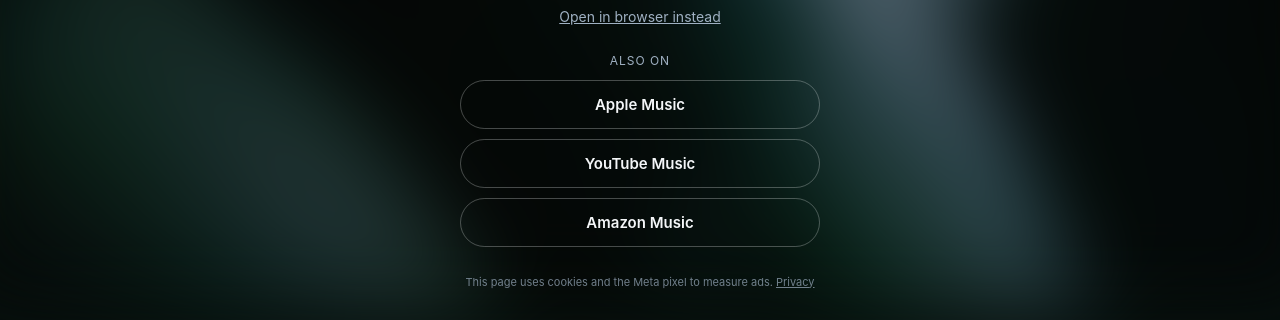
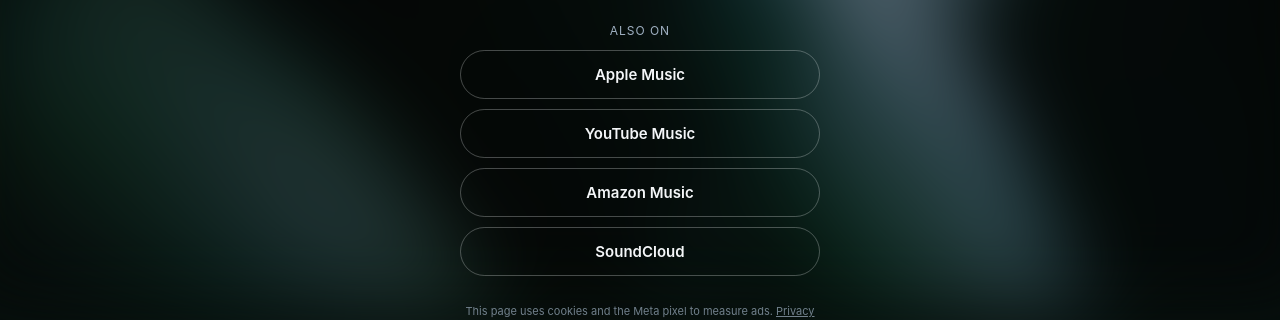
Before and after one commit to 477Records/listen, a plain HTML site: page mutualdestruction/index.html in a window 1280 px wide. Shown: the part 533-853 px from the top of the page. Before the commit the page ends 823 px from the top, so only its background shows below. Drawn offline with Linux system fonts and the light colour scheme.

Commit message:
mutual destruction: add SoundCloud link
Co-Authored-By: Claude Fable 5.2 <noreply@anthropic.com>

```diff
--- a/mutualdestruction/index.html
+++ b/mutualdestruction/index.html
@@ -57,6 +57,7 @@
     <a class="store" data-store="apple" href="https://geo.music.apple.com/us/album/mutual-destruction-single/6818283326" target="_blank" rel="noopener">Apple Music</a>
     <a class="store" data-store="youtube" href="https://music.youtube.com/search?q=Brothel%20Divine%20mutual%20destruction." target="_blank" rel="noopener">YouTube Music</a>
     <a class="store" data-store="amazon" href="https://music.amazon.com/search/Brothel%20Divine%20mutual%20destruction" target="_blank" rel="noopener">Amazon Music</a>
+    <a class="store" data-store="soundcloud" href="https://soundcloud.com/brothelmusic" target="_blank" rel="noopener">SoundCloud</a>
     <p class="legal">This page uses cookies and the Meta pixel to measure ads. <a href="https://chiseled-bridge-510.notion.site/477-privacy-policy-3dfcd346169080349848d2c3b082f198" target="_blank" rel="noopener">Privacy</a></p>
   </main>
   <script src="../go.js?v=10"></script>
```
